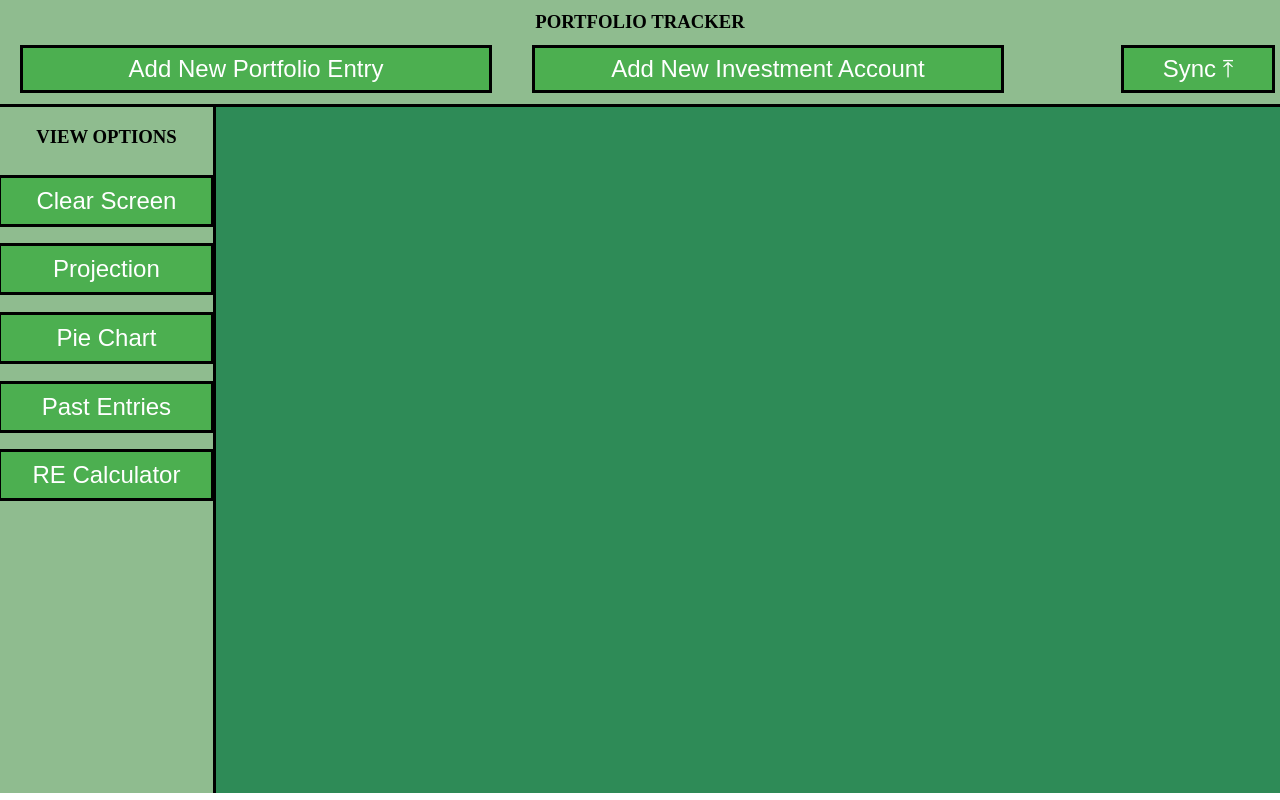
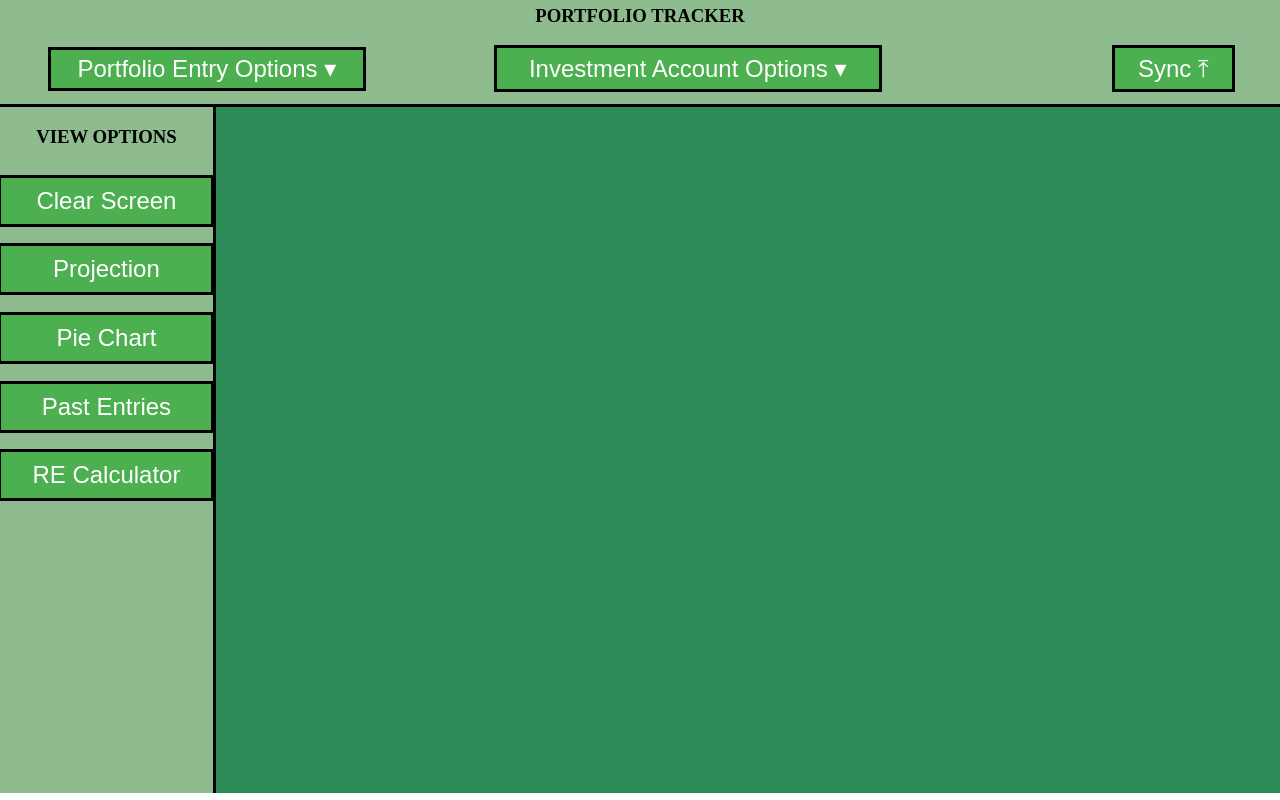
Before and after one commit to meet1993shah/PortfolioTracker, a Flask app: page / in a window 1280 px wide. Run offline with Flask 3, Linux system fonts and the light colour scheme.

Commit message:
added dropdown

```diff
--- a/static/script.js
+++ b/static/script.js
@@ -1,6 +1,6 @@
 document.addEventListener('DOMContentLoaded', function() {
     // Add event listener to the button
-    document.getElementById('add_portfolio_entry').addEventListener('click', function() {
+    document.getElementById('add_entry').addEventListener('click', function() {
         // Make an AJAX request to the /add_portfolio_entry endpoint
         var xhr = new XMLHttpRequest();
         xhr.open('GET', '/add_portfolio_entry', true);
@@ -21,7 +21,7 @@ document.addEventListener('DOMContentLoaded', function() {
     });
 
 	// Add event listeners for investment options
-	document.getElementById('add_investment').addEventListener('click', function() {
+	document.getElementById('add_account').addEventListener('click', function() {
 	    // Create a modal dialog box
 	    const modal = document.getElementById('modal');
 	    modal.style.display = 'block';
--- a/static/styles.css
+++ b/static/styles.css
@@ -38,19 +38,21 @@ body, html {
 .top-buttons {
     display: flex;
     flex-direction: row;
-    justify-content: flex-start;
+    justify-content: space-between;
     align-items: center;
-    width: 80%;
+    width: 60%;
     height: 70%;
+    margin-right: 10%;
 }
 
 .top-icons {
     display: flex;
     flex-direction: row;
-    justify-content: flex-end;
+    justify-content: safe flex-end;
     align-items: center;
-    width: 20%;
-    height: 70%;
+    width: 10%;
+    height: 50%;
+    margin-left: 10%;
 }
 
 .bottom-section {
@@ -91,16 +93,15 @@ body, html {
 }
 
 .top-options button {
-    padding: 0%;
+    padding: 2%;
     margin-left: 2%;
     margin-right: 2%;
     background-color: #4CAF50; /* Green color */
     color: white;
-    border: none;
     cursor: pointer;
     transition: background-color 0.3s;
     border: solid black;
-    width: 60%;
+    width: 120%;
     height:  200%;
     font-size: 150%;
 }
@@ -225,3 +226,57 @@ body, html {
     text-decoration: none;
     cursor: pointer;
 }
+
+/* Dropdown Button CSS */
+.dropdown {
+    position: relative;
+    display: inline-block;
+}
+
+.dropdown-content {
+    display: none;
+    position: absolute;
+    background-color: #f9f9f9;
+    min-width: 102%;
+    box-shadow: 10px 16px 16px 10px rgba(0,0,0,0.2);
+    z-index: 1;
+}
+
+.dropdown-content button {
+    color: black;
+    background-color: white;
+    border: none;
+    text-decoration: none;
+    display: flex;
+    align-items: center;
+    padding-right: 5%;
+    justify-content: space-between; /* Align items and distribute space */
+}
+
+/* Style for the icon */
+.dropdown-content button::after {
+    content: attr(data-icon); /* Set the content to the data-icon attribute */
+    font-size: 1.2em; /* Adjust icon size */
+    color: black; /* Adjust icon color */
+}
+
+.dropdown-content button:hover {
+    background-color: lightgreen;
+}
+
+.dropdown:hover .dropdown-content {
+    display: block;
+}
+
+.dropbtn {
+    background-color: #4CAF50;
+    color: white;
+    padding: 100%;
+    font-size: 100%;
+    border: none;
+    cursor: pointer;
+}
+
+.dropbtn:hover {
+    background-color: #3e8e41;
+}
--- a/templates/index.html
+++ b/templates/index.html
@@ -14,8 +14,22 @@
         </div>
         <div class="top-options">
             <div class="top-buttons">
-                <button id="add_portfolio_entry">Add New Portfolio Entry</button>
-                <button id="add_investment">Add New Investment Account</button>
+                <div class="dropdown">
+                    <button class="dropbtn">Portfolio Entry Options &#9662;</button>
+                    <div class="dropdown-content">
+                        <button id="add_entry" data-icon="&#43;">Add</button>
+                        <button id="update_entry" data-icon="&#9998;">Update</button>
+                        <button id="delete_entry" data-icon="&#128465;">Delete</button>
+                    </div>
+                </div>
+                <div class="dropdown">
+                    <button class="dropbtn">Investment Account Options &#9662;</button>
+                    <div class="dropdown-content">
+                        <button id="add_account" data-icon="&#43;">Add</button>
+                        <button id="update_account" data-icon="&#9998;">Update</button>
+                        <button id="delete_account" data-icon="&#128465;">Delete</button>
+                    </div>
+                </div>
             </div>
             <div class="top-icons">
                 <button id="export_data">Sync &#10514;</button>
```
